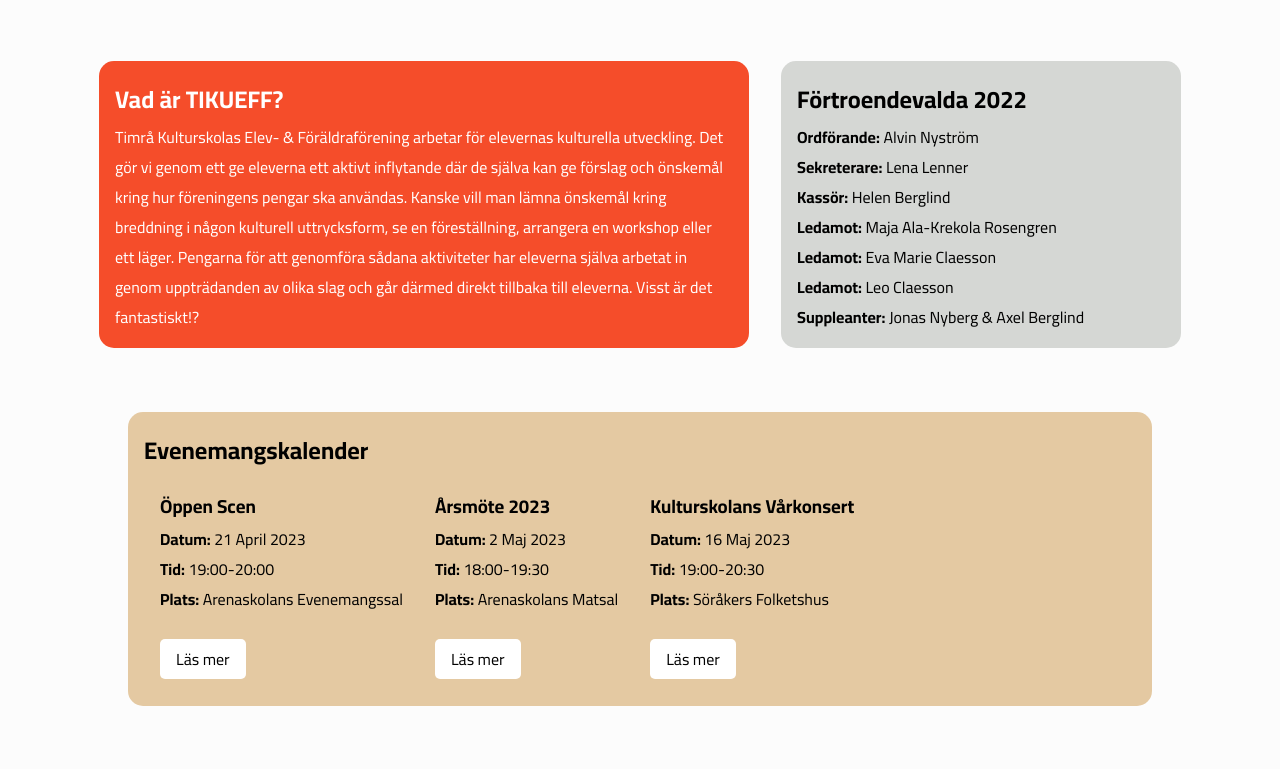
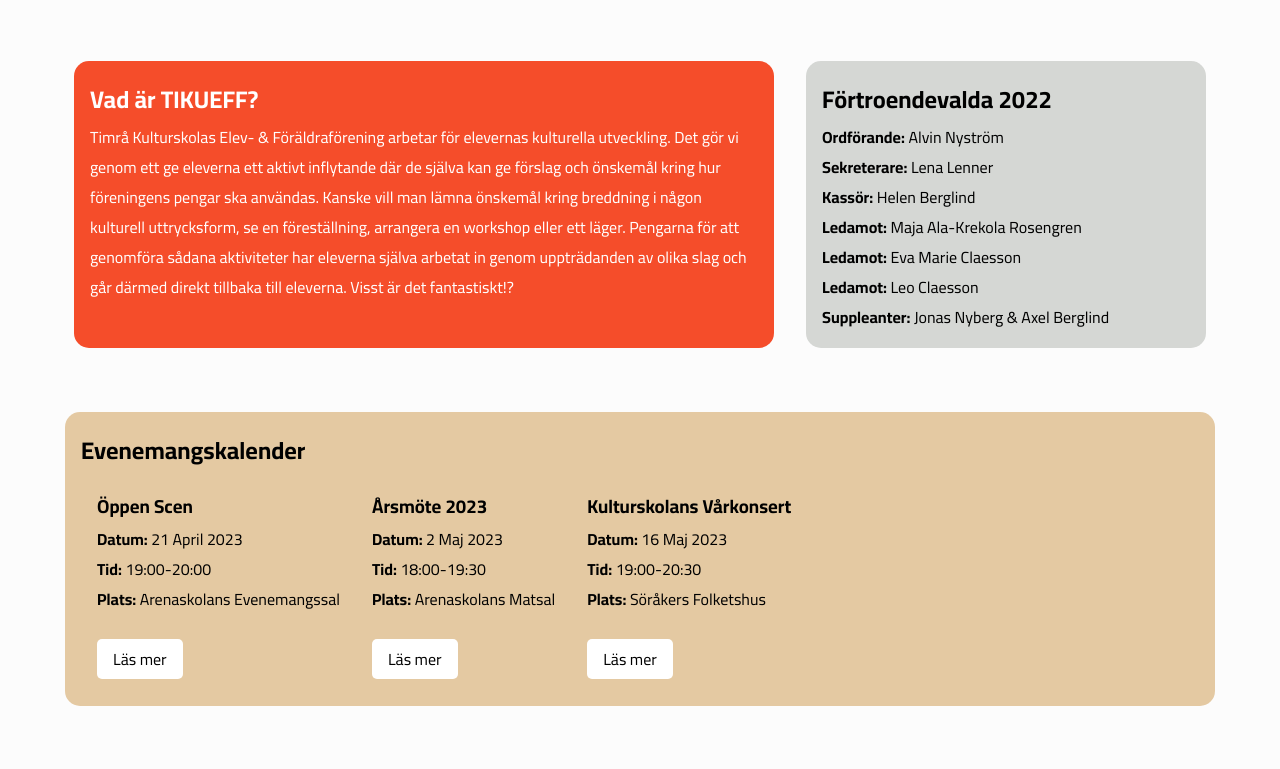
Before and after one commit to lenspeeks/tikueff, a plain HTML site: page index.html in a window 1280 px wide. Shown: the part 195-964 px from the top of the page. Drawn offline with Linux system fonts and the light colour scheme.

Commit message:
Update hem.css
resizing

```diff
--- a/assets/css/hem.css
+++ b/assets/css/hem.css
@@ -13,7 +13,7 @@
     color: white;
     padding: 1rem;
     border-radius: 15px;
-    width: 650px;
+    width: 700px;
 }
 .container-wrapper .container .styrelse {
     background-color: #D5D7D4;
@@ -31,7 +31,8 @@
     background-color: #dfbd8bca;
     border-radius: 15px;
     padding: 1rem;
-    width: clamp(300px, 80%, 1300px);
+    /*width: clamp(300px, 80%, 1300px);*/
+    width: 1150px;
     gap: 2rem;
 }
 .event-wrapper .calendar .events {
```
